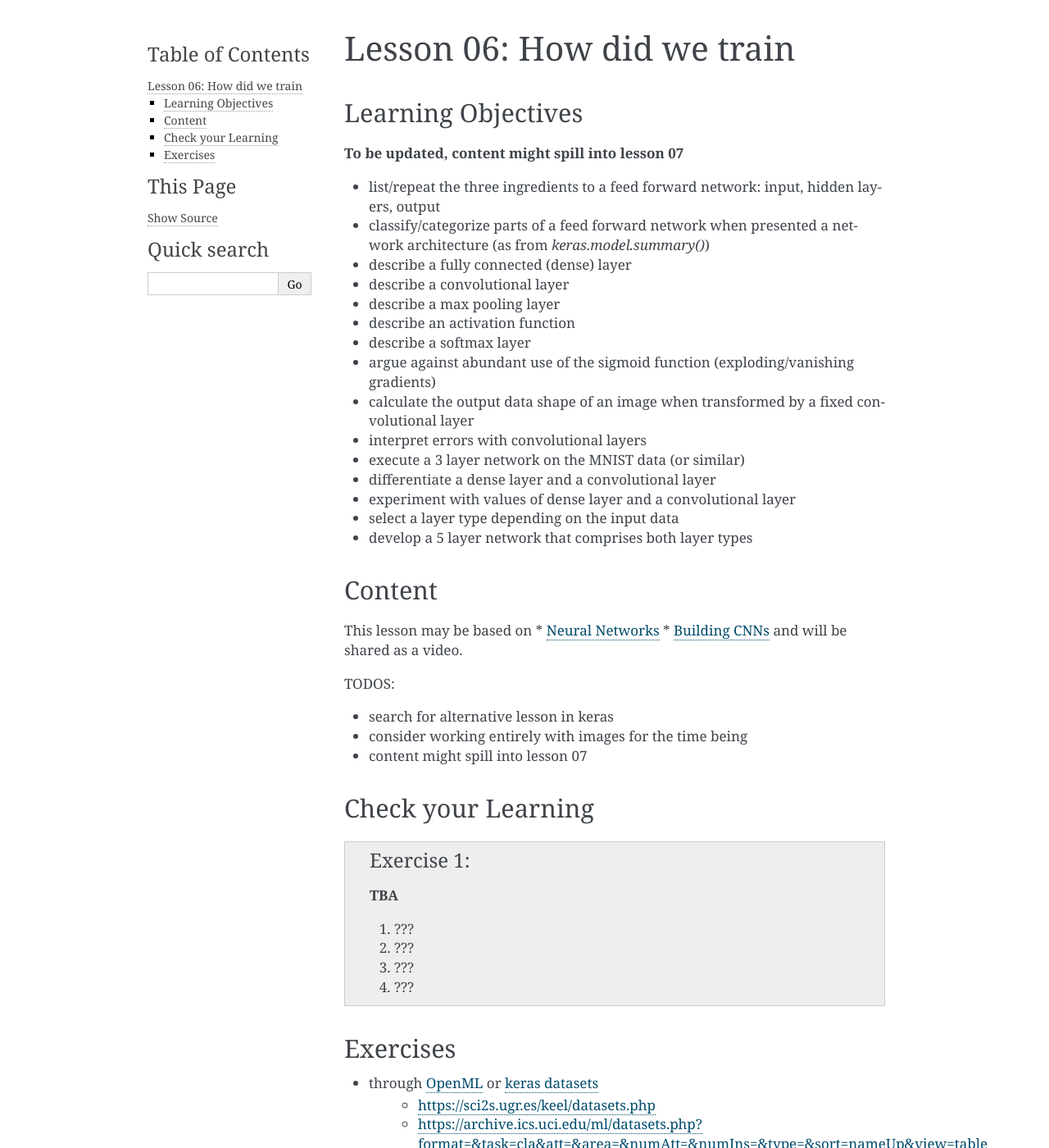
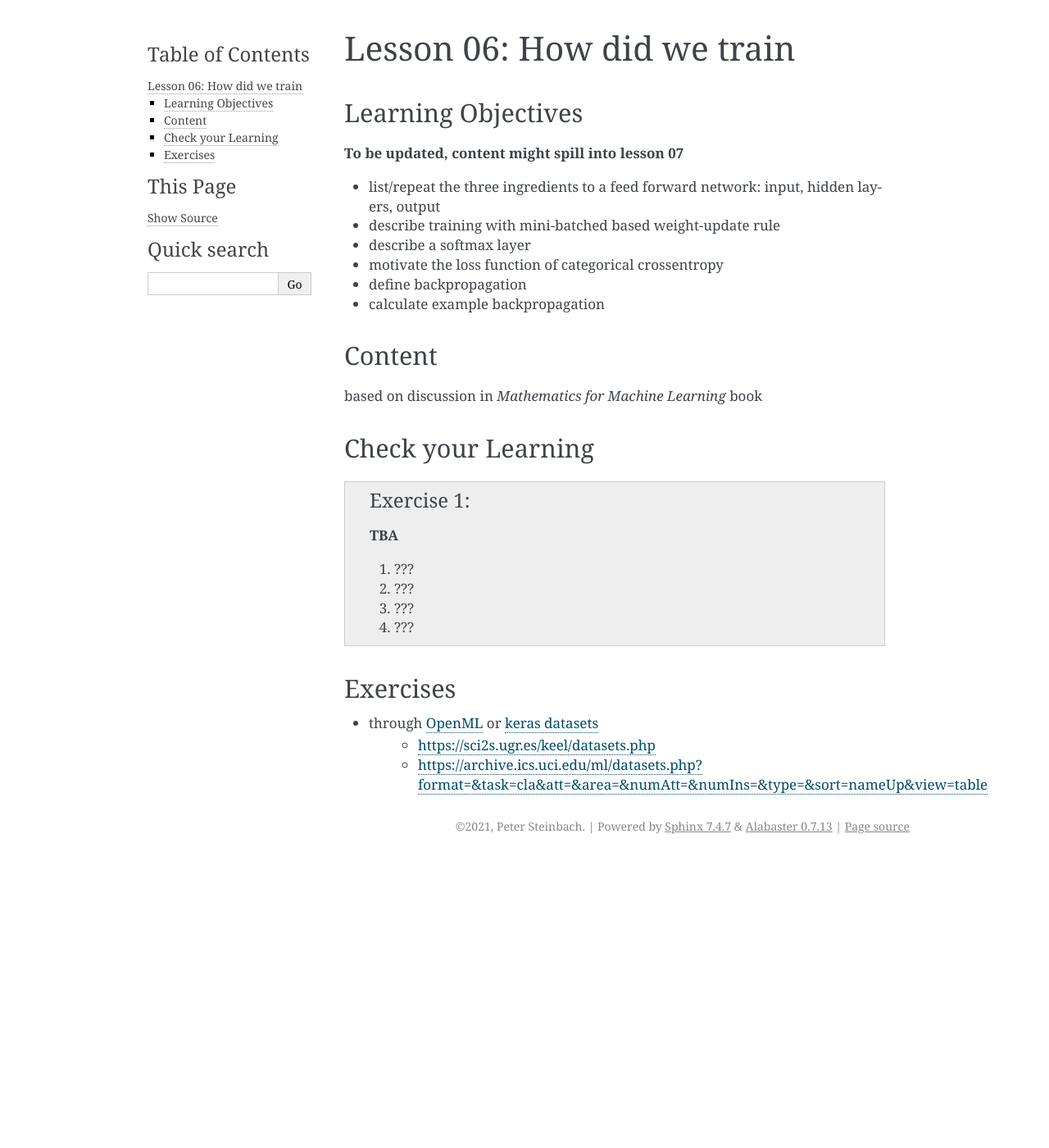
Before and after one commit to deeplearning540/deeplearning540.github.io, a Sphinx documentation site: the page built from source/lesson06/content.rst, in a window 1280 px wide and 1400 px high. Shown: the whole window at 82% size. Built offline with Sphinx 7.4.7, drawn with Linux system fonts in a browser that asks for light colours.

Commit message:
fixed plan for lesson 06 and 07

```diff
--- a/source/lesson06/content.rst
+++ b/source/lesson06/content.rst
@@ -7,34 +7,20 @@ Learning Objectives
 **To be updated, content might spill into lesson 07**
 
 - list/repeat the three ingredients to a feed forward network: input, hidden layers, output
-- classify/categorize parts of a feed forward network when presented a network architecture (as from `keras.model.summary()`)
-- describe a fully connected (dense) layer
-- describe a convolutional layer
-- describe a max pooling layer
-- describe an activation function
+
+- describe training with mini-batched based weight-update rule
+
 - describe a softmax layer
-- argue against abundant use of the sigmoid function (exploding/vanishing gradients)
-- calculate the output data shape of an image when transformed by a fixed convolutional layer
-- interpret errors with convolutional layers
-- execute a 3 layer network on the MNIST data (or similar)
-- differentiate a dense layer and a convolutional layer
-- experiment with values of dense layer and a convolutional layer
-- select a layer type depending on the input data
-- develop a 5 layer network that comprises both layer types
+- motivate the loss function of categorical crossentropy
+
+- define backpropagation
+- calculate example backpropagation
+
 
 Content
 =======
 
-This lesson may be based on
-* `Neural Networks <https://colab.research.google.com/github/NeuromatchAcademy/course-content/blob/NMA2020/tutorials/W3D4_DeepLearning1/student/W3D4_Tutorial1.ipynb#scrollTo=xlJ8CTzdqrws>`_
-* `Building CNNs <https://colab.research.google.com/github/NeuromatchAcademy/course-content/blob/NMA2020/tutorials/W3D4_DeepLearning1/student/W3D4_Tutorial3.ipynb#scrollTo=SHJQmLVbsDT4>`_
-and will be shared as a video.
-
-TODOS:
-
-* search for alternative lesson in keras
-* consider working entirely with images for the time being
-* content might spill into lesson 07
+based on discussion in `Mathematics for Machine Learning` book
 
 Check your Learning
 ===================
```
Also changed, not shown: source/lesson07/content.rst (+4 -11 lines), source/lesson03/script.ipynb.
